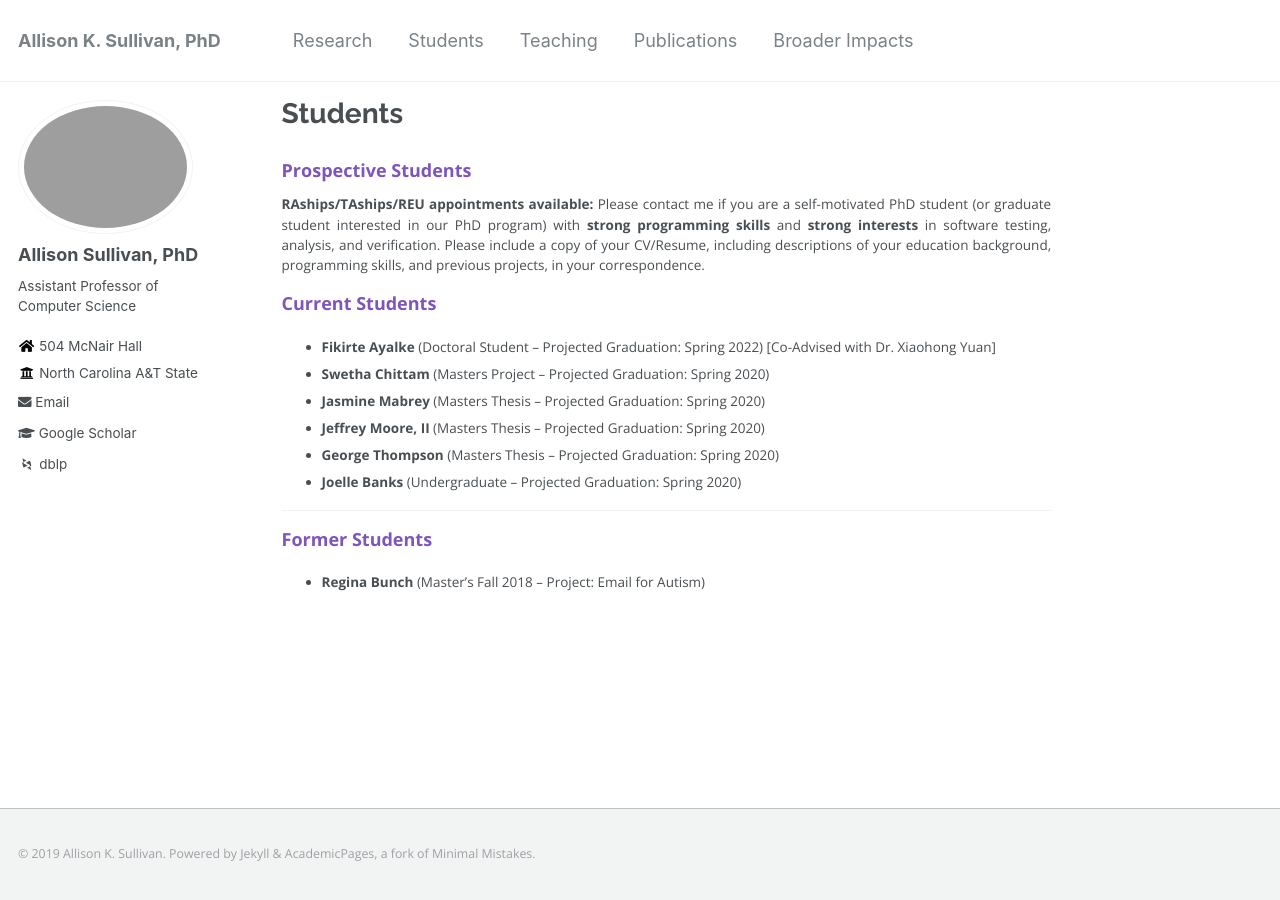
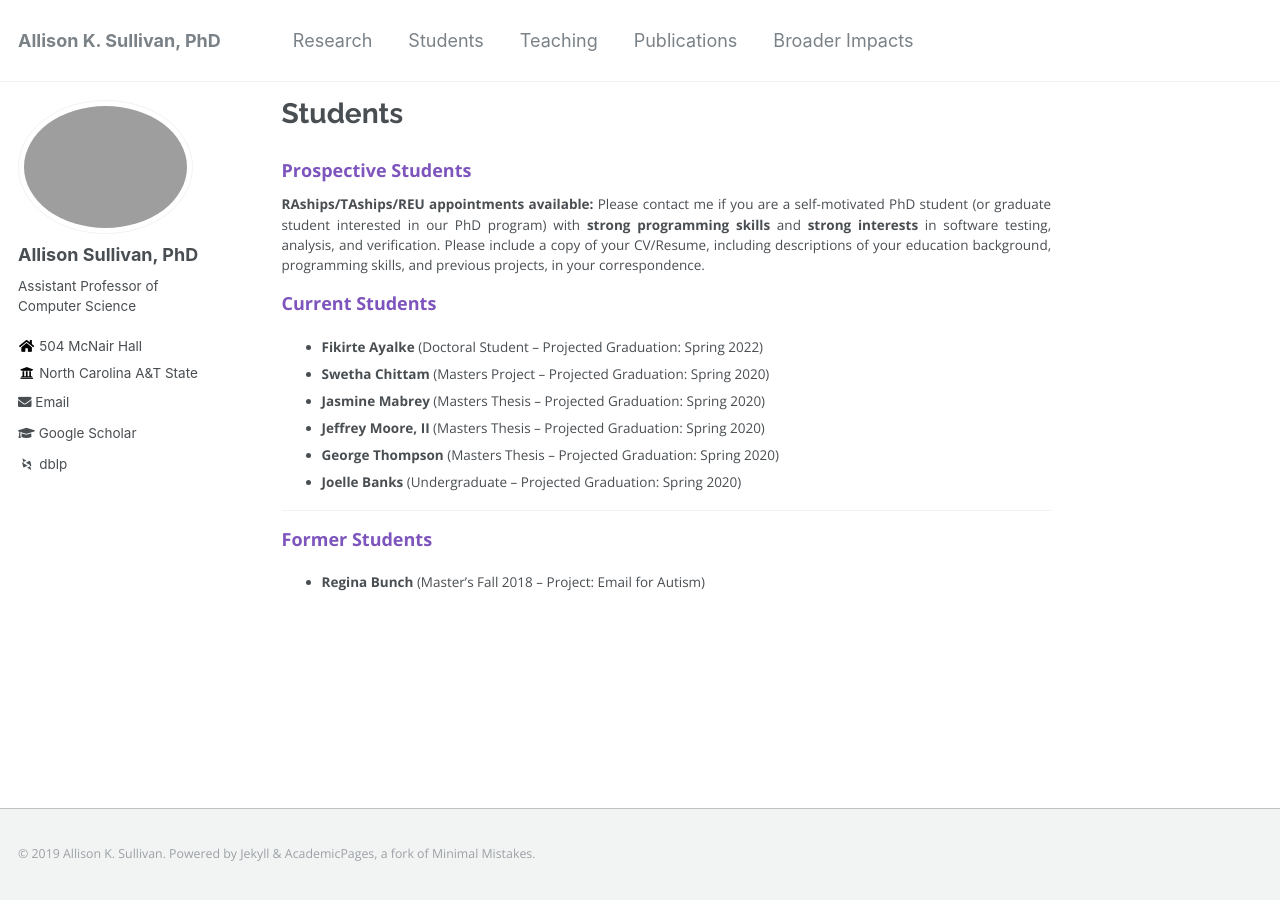
Before and after one commit to Allisonius/allisonius.github.io, a Jekyll site: the page built from _pages/students.md, in a window 1280 px wide. Built offline with Jekyll 4.4.1, drawn with Linux system fonts in a browser that asks for light colours; some web fonts are replaced.

Commit message:
Update students.md

```diff
--- a/_pages/students.md
+++ b/_pages/students.md
@@ -11,7 +11,7 @@ author_profile: true
 
 ### Current Students
 
-* **Fikirte Ayalke** (Doctoral Student -- Projected Graduation: Spring 2022) \[Co-Advised with Dr. Xiaohong Yuan\]
+* **Fikirte Ayalke** (Doctoral Student -- Projected Graduation: Spring 2022)
 * **Swetha Chittam** (Masters Project -- Projected Graduation: Spring 2020)
 * **Jasmine Mabrey** (Masters Thesis -- Projected Graduation: Spring 2020)
 * **Jeffrey Moore, II** (Masters Thesis -- Projected Graduation: Spring 2020)
```
